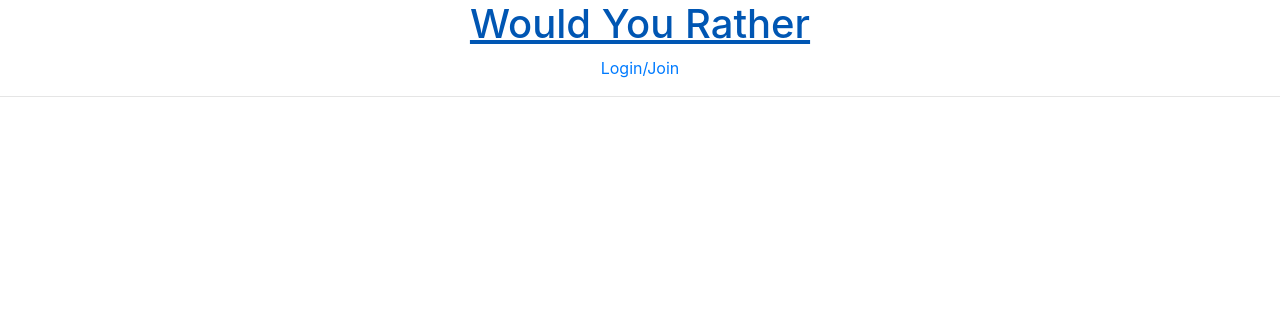
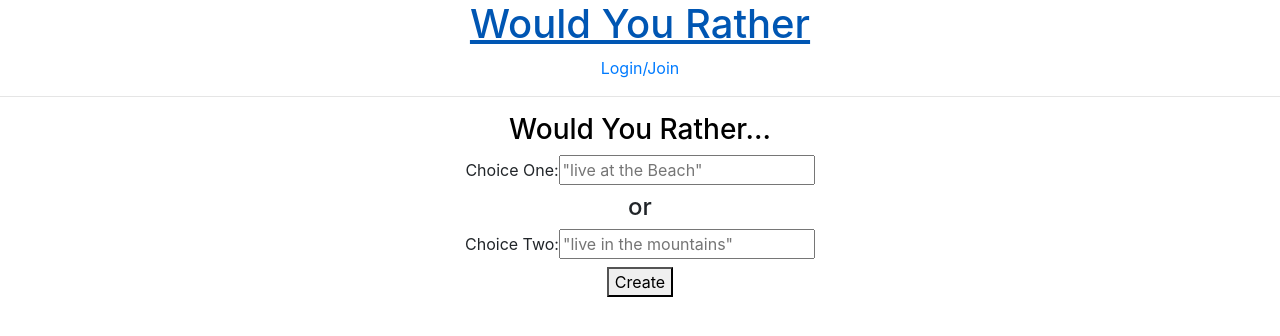
Before and after one commit to ghudachek/WouldYouRather, a React (Create React App) app in the folder client/: page /create in a window 1280 px wide. Shown: the top 336 px of the page. Built offline with nearby package versions, Linux system fonts and the light colour scheme; no server answers.

Commit message:
create question started

```diff
--- a/client/src/containers/MainContainer.jsx
+++ b/client/src/containers/MainContainer.jsx
@@ -1,7 +1,7 @@
 import React from "react";
 import { useState, useEffect } from "react";
 import { Switch, Route, useHistory } from "react-router-dom";
-import { getAllQuestions } from "../services/questions";
+import { getAllQuestions, postQuestion } from "../services/questions";
 import {
   postComment,
   getAllComments,
@@ -9,6 +9,7 @@ import {
 } from "../services/comments";
 import Landing from "../screens/Landing";
 import Home from "../screens/Home";
+import Create from "../screens/CreateQuestion";
 
 export default function MainContainer(props) {
   const [questions, setQuestions] = useState([]);
@@ -34,25 +35,22 @@ export default function MainContainer(props) {
     fetchComments();
   }, []);
 
-  const handleCreate = async (commentData) => {
-    const newComment = await postComment(commentData);
-    setComments((prevState) => [...prevState, newComment]);
-    history.push("/comments");
+  const handleCreateQuestions = async (questionData) => {
+    const newQuestion = await postQuestion(questionData);
+    setQuestions((prevState) => [...prevState, newQuestion]);
+    history.push("/home");
   };
 
-  const handleDelete = async (id) => {
-    await destroyComment(id);
-    setComments((prevState) =>
-      prevState.filter((comment) => comment.id !== id)
-    );
-  };
   return (
     <Switch>
       <Route exact path="/">
         <Landing questions={questions} />
       </Route>
       <Route path="/home">
-        <Home questions={questions} />
+        <Home questions={questions} comments={comments} />
+      </Route>
+      <Route to="/create">
+        <Create handleCreate={handleCreateQuestions} />
       </Route>
     </Switch>
   );
--- /dev/null
+++ b/client/src/screens/CreateQuestion.jsx
@@ -0,0 +1,56 @@
+import React from "react";
+import { useState } from "react";
+
+const CreateQuestion = (props) => {
+  const [formData, setFormData] = useState({
+    choice1: "",
+    choice2: "",
+  });
+  const { choice1, choice2 } = formData;
+  const { handleCreate } = props;
+
+  const handleChange = (e) => {
+    const { name, value } = e.target;
+    setFormData((prevState) => ({
+      ...prevState,
+      [name]: value,
+    }));
+  };
+
+  return (
+    <form
+      onSubmit={(e) => {
+        e.preventDefault();
+        handleCreate(formData);
+      }}
+    >
+      <h3>Would You Rather...</h3>
+
+      <label>
+        Choice One:
+        <input
+          type="text"
+          name="choice1"
+          value={choice1}
+          placeholder='"live at the Beach"'
+          onChange={handleChange}
+        />
+      </label>
+      <h4>or</h4>
+      <label>
+        Choice Two:
+        <input
+          type="text"
+          name="choice2"
+          value={choice2}
+          placeholder='"live in the mountains"'
+          onChange={handleChange}
+        />
+      </label>
+      <br />
+      <button>Create</button>
+    </form>
+  );
+};
+
+export default CreateQuestion;
```
